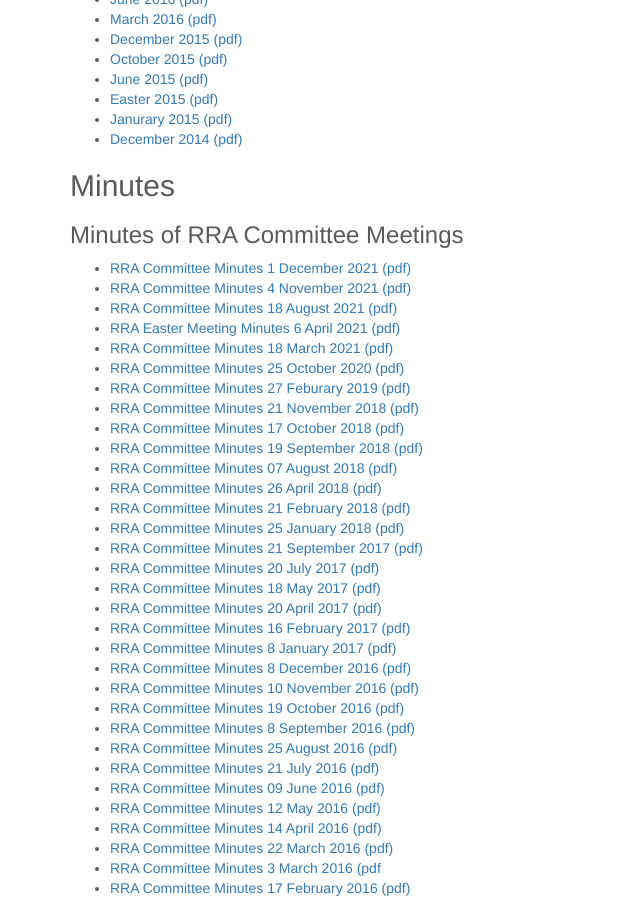
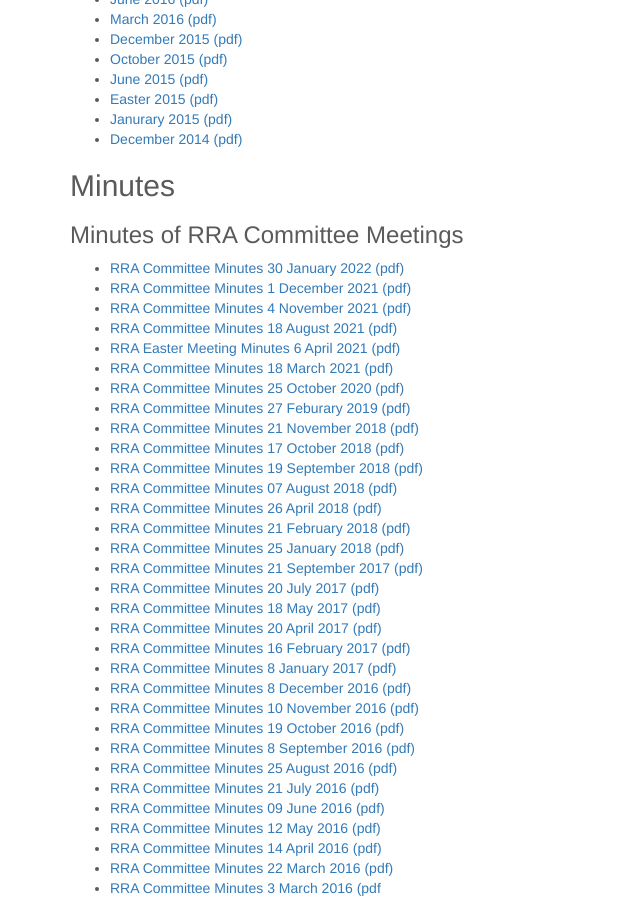
Before and after one commit to rakinoratepayers/rakinoratepayers.github.io, a Jekyll site: the page built from members.md, in a window 1280 px wide and 900 px high, scrolled down 394 px. Shown: the whole window, without its empty margins (0-640 px from the left). Built offline with Jekyll 4.4.1, drawn with Linux system fonts in a browser that asks for light colours; nearby versions of some CDN libraries.

Commit message:
jan '22 minutes

```diff
--- a/members.md
+++ b/members.md
@@ -31,6 +31,7 @@ Newsletters are produced quarterly and are emailed to all members. Newsletters a
 ## Minutes
 
 ### Minutes of RRA Committee Meetings
+- [RRA Committee Minutes 30 January 2022 (pdf)](/assets/minutes/220130 RRA AGM Meeting Minutes 30 Jan 2022.pdf)
 - [RRA Committee Minutes 1 December 2021 (pdf)](/assets/minutes/211201 RRA Committee Minutes 1 Dec 2021.pdf)
 - [RRA Committee Minutes 4 November 2021 (pdf)](/assets/minutes/211104 RRA Committee Update Minutes 4 Nov 2021.pdf)
 - [RRA Committee Minutes 18 August 2021 (pdf)](/assets/minutes/210824 RRA Committee Minutes 18 August 2021.pdf)
```
Also changed, not shown: 1 other file.
